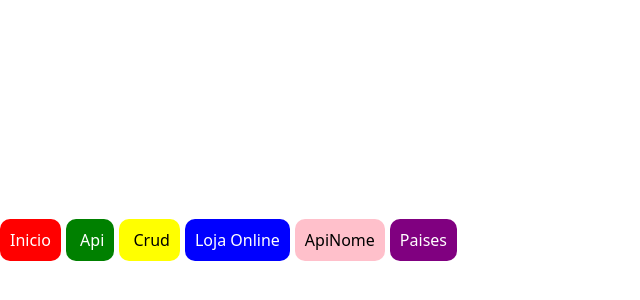
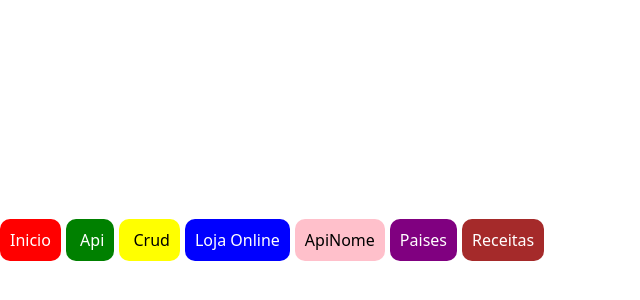
Before and after one commit to lucasriandev/Projects-React, a React (Vite) app in the folder Projects-React/meu-primeiro-projeto-react/: page /Api5 in a window 1280 px wide. Shown: the part 160-460 px from the top of the page, without its empty margins (0-640 px from the left). Built offline with nearby package versions, Linux system fonts and the light colour scheme.

Commit message:
criando nova rota para api de receitas

```diff
--- /dev/null
+++ b/Projects-React/meu-primeiro-projeto-react/src/Api5.jsx
@@ -0,0 +1,5 @@
+import { useState, useEffect } from "react";
+
+function Receitas() {}
+
+export default Receitas;
--- a/Projects-React/meu-primeiro-projeto-react/src/App.jsx
+++ b/Projects-React/meu-primeiro-projeto-react/src/App.jsx
@@ -6,6 +6,7 @@ import Dinamica from "./RotaDinamica";
 import ApiNome from "./Api3";
 import LojaOnline from "./Api2";
 import Paises from "./Api4";
+import Receitas from "./Api5";
 
 function App() {
   return (
@@ -83,6 +84,18 @@ function App() {
         >
           Paises
         </Link>
+        <Link
+          to="/Api5"
+          style={{
+            background: "brown",
+            color: "white",
+            padding: "10px",
+            marginLeft: "5px",
+            borderRadius: "10px",
+          }}
+        >
+          Receitas
+        </Link>
       </nav>
 
       <Routes>
@@ -92,6 +105,7 @@ function App() {
         <Route path="/Api2" element={<LojaOnline />} />
         <Route path="/Api3" element={<ApiNome />} />
         <Route path="/Api4" element={<Paises />} />
+        <Route path="/Api5" element={<Receitas />} />
         <Route path="/filme/:id" element={<Dinamica />} />
       </Routes>
     </BrowserRouter>
```
